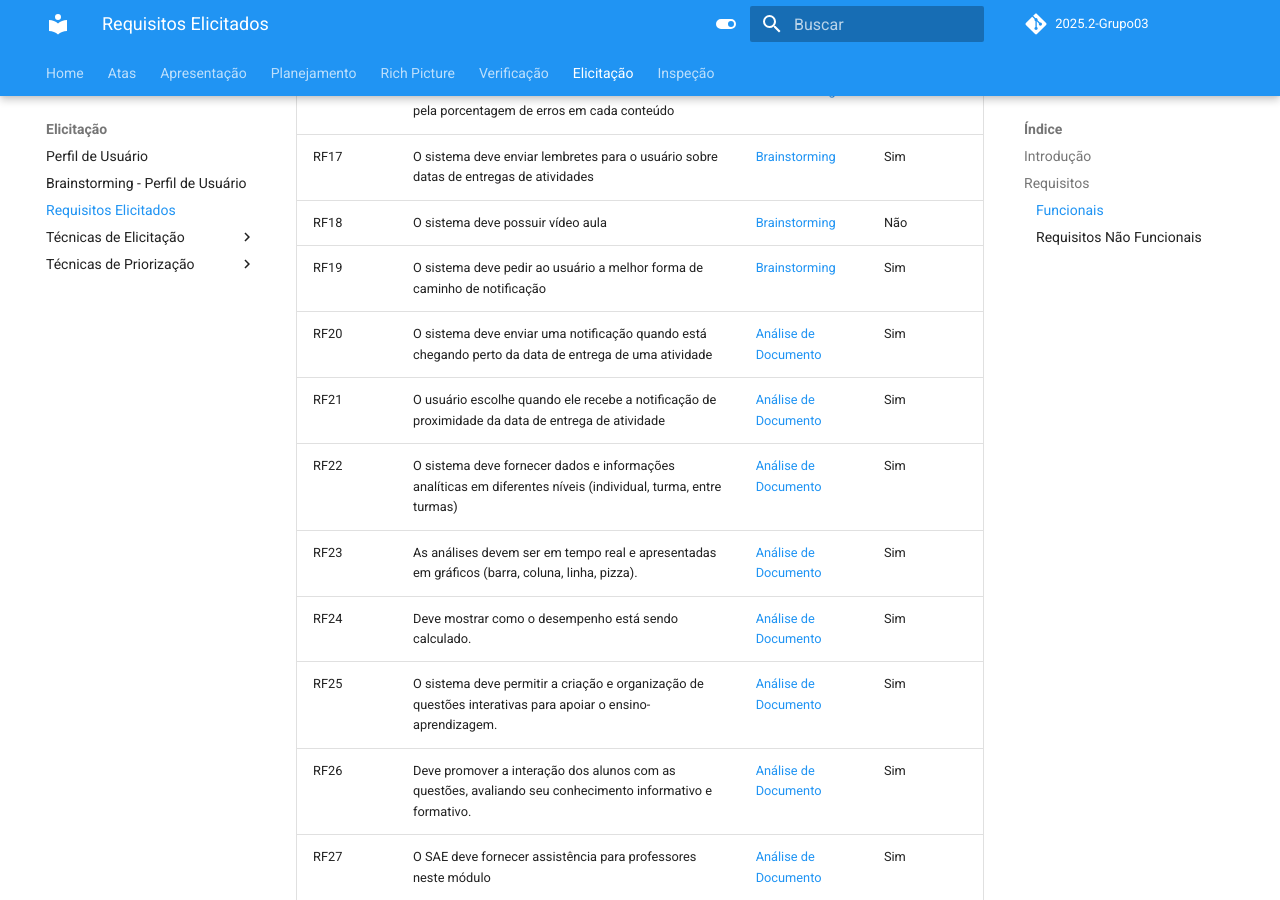
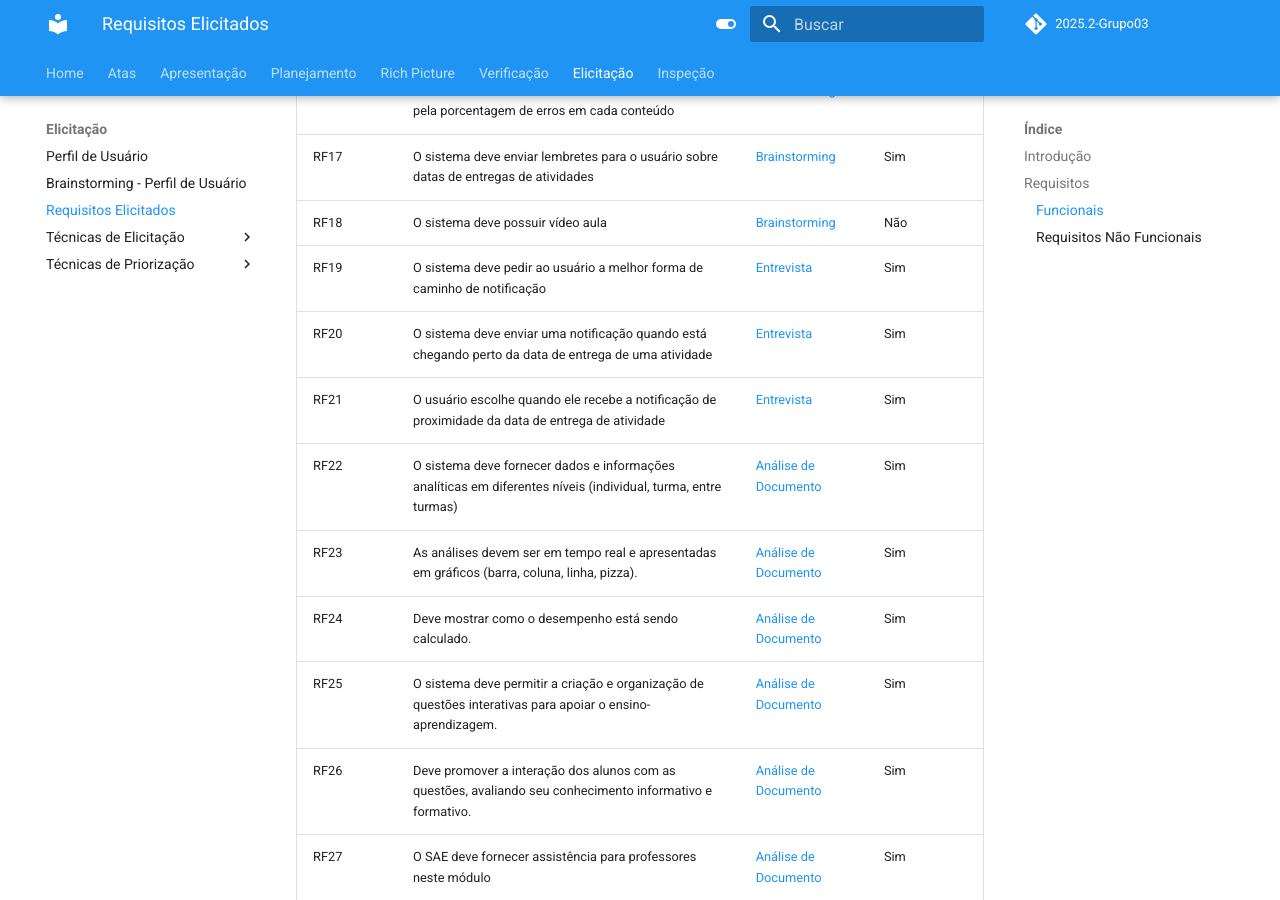
Before and after one commit to Requisitos-de-Software/2025.2-Grupo03, an MkDocs documentation site: the page built from docs/Elicitacao/requisitos_elicitados.md, in a window 1280 px wide and 900 px high, scrolled down 1767 px. Built offline with MkDocs 1.6.1 and Material for MkDocs 9.7.7, drawn with Linux system fonts in a browser that asks for light colours; comment, search, counter and statistics services are not loaded.

Commit message:
Update requisitos_elicitados.md

```diff
--- a/docs/Elicitacao/requisitos_elicitados.md
+++ b/docs/Elicitacao/requisitos_elicitados.md
@@ -37,9 +37,9 @@ Tabela 1: Requisitos Funcionais
 | RF16 | O sistema deve ter um índice de conteúdos ordenado pela porcentagem de erros em cada conteúdo                                                                | [Brainstorming](https://requisitos-de-software.github.io/2025.2-Grupo03/Elicitacao/brainstorming/#requisitos-elicitados) | Sim          |
 | RF17 | O sistema deve enviar lembretes para o usuário sobre datas de entregas de atividades                                               | [Brainstorming](https://requisitos-de-software.github.io/2025.2-Grupo03/Elicitacao/brainstorming/#requisitos-elicitados)| Sim          |
 | RF18 | O sistema deve possuir vídeo aula                                                          | [Brainstorming](https://requisitos-de-software.github.io/2025.2-Grupo03/Elicitacao/brainstorming/#requisitos-elicitados) | Não          |
-| RF19 | O sistema deve pedir ao usuário a melhor forma de caminho de notificação                | [Brainstorming](https://requisitos-de-software.github.io/2025.2-Grupo03/Elicitacao/brainstorming/#requisitos-elicitados) | Sim          |
-| RF20 | O sistema deve enviar uma notificação quando está chegando perto da data de entrega de uma atividade            | [Análise de Documento](https://requisitos-de-software.github.io/2025.2-Grupo03/Elicitacao/analise_de_documentos/#requisitos-funcionais) | Sim          |
-| RF21 | O usuário escolhe quando ele recebe a notificação de proximidade da data de entrega de atividade                             | [Análise de Documento](https://requisitos-de-software.github.io/2025.2-Grupo03/Elicitacao/analise_de_documentos/#requisitos-funcionais) | Sim          |
+| RF19 | O sistema deve pedir ao usuário a melhor forma de caminho de notificação                | [Entrevista](https://requisitos-de-software.github.io/2025.2-Grupo03/Elicitacao/entrevista/) | Sim          |
+| RF20 | O sistema deve enviar uma notificação quando está chegando perto da data de entrega de uma atividade            | [Entrevista](https://requisitos-de-software.github.io/2025.2-Grupo03/Elicitacao/entrevista/) | Sim          |
+| RF21 | O usuário escolhe quando ele recebe a notificação de proximidade da data de entrega de atividade                             | [Entrevista](https://requisitos-de-software.github.io/2025.2-Grupo03/Elicitacao/entrevista/) | Sim          |
 | RF22 | O sistema deve fornecer dados e informações analíticas em diferentes níveis (individual, turma, entre turmas)                                                                     | [Análise de Documento](https://requisitos-de-software.github.io/2025.2-Grupo03/Elicitacao/analise_de_documentos/#requisitos-funcionais) | Sim          |
 | RF23 | As análises devem ser em tempo real e apresentadas em gráficos (barra, coluna, linha, pizza).                        | [Análise de Documento](https://requisitos-de-software.github.io/2025.2-Grupo03/Elicitacao/analise_de_documentos/#requisitos-funcionais) | Sim          |
 | RF24 | Deve mostrar como o desempenho está sendo calculado.                        | [Análise de Documento](https://requisitos-de-software.github.io/2025.2-Grupo03/Elicitacao/analise_de_documentos/#requisitos-funcionais) | Sim          |
```
